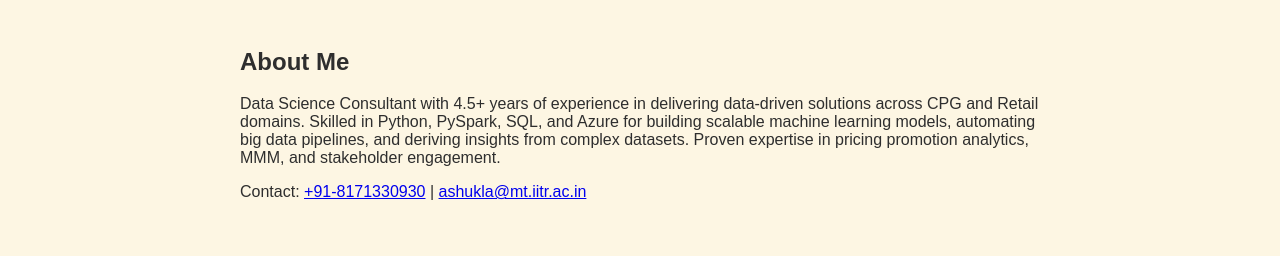
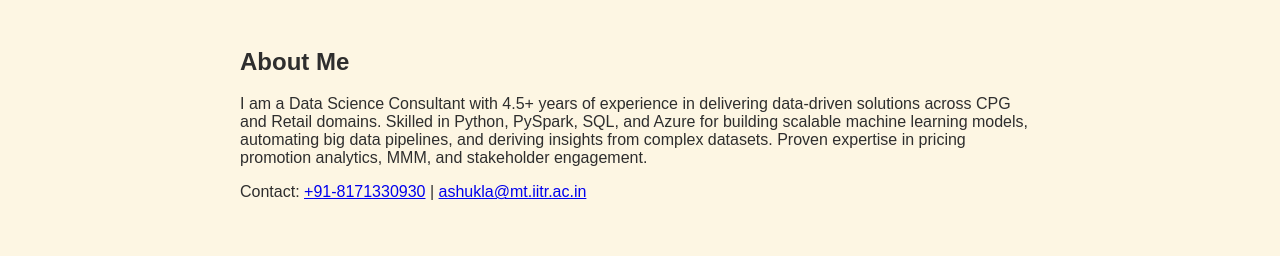
Before and after one commit to Abhisheksjp123/Portfolio-site, a plain HTML site: page index.html in a window 1280 px wide. Shown: the part 544-800 px from the top of the page. Drawn offline with Linux system fonts and the light colour scheme.

Commit message:
Update index.html

```diff
--- a/index.html
+++ b/index.html
@@ -58,7 +58,7 @@
 </div>
   <section id="about">
     <h2>About Me</h2>
-    <p>Data Science Consultant with 4.5+ years of experience in delivering data-driven solutions across CPG and Retail
+    <p>I am a Data Science Consultant with 4.5+ years of experience in delivering data-driven solutions across CPG and Retail
 domains. Skilled in Python, PySpark, SQL, and Azure for building scalable machine learning models, automating big
 data pipelines, and deriving insights from complex datasets. Proven expertise in pricing promotion analytics, MMM,
 and stakeholder engagement.</p>
```
